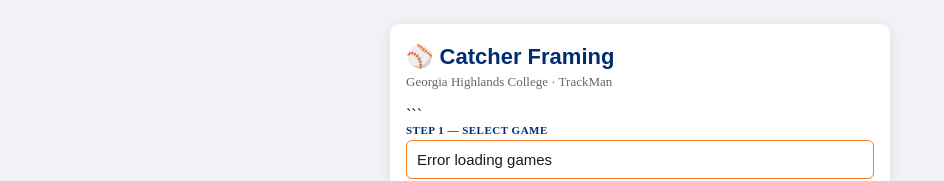
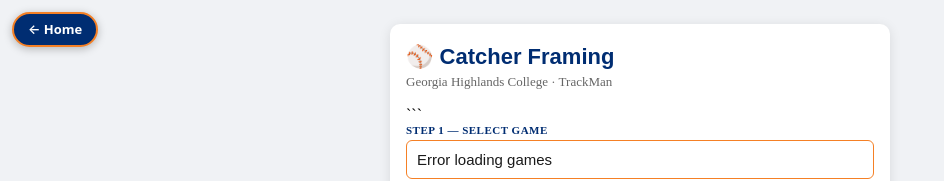
Before and after one commit to willpearson05-a11y/georgia-highlands-baseball, a plain HTML site: page catcher-framing.html in a window 1280 px wide. Shown: the top 181 px of the page, without its empty margins (0-944 px from the left). Drawn offline with nearby package versions, Linux system fonts and the light colour scheme; no server answers; a web font is replaced by a local one.

Commit message:
Add files via upload

```diff
--- a/catcher-framing.html
+++ b/catcher-framing.html
@@ -419,5 +419,11 @@
 loadGames();
 </script>
 
+<a href="index.html" class="ghc-home-btn" aria-label="Back to home">&larr; Home</a>
+<style>
+.ghc-home-btn{position:fixed;top:12px;left:12px;z-index:9999;background:#002D72;color:#fff;font:600 13px/1 system-ui,-apple-system,Segoe UI,sans-serif;padding:9px 14px;border-radius:999px;text-decoration:none;box-shadow:0 2px 8px rgba(0,0,0,.25);border:2px solid #F58025}
+.ghc-home-btn:hover{background:#F58025;color:#002D72}
+@media print{.ghc-home-btn{display:none}}
+</style>
 </body>
 </html>
```
Also changed, not shown: ghc_csv_uploader.html (+6 -0 lines), hitter-report.html (+6 -0 lines), opposing-pitcher-scout.html (+6 -0 lines), umpire-rankings.html (+6 -0 lines), umpire-report.html (+6 -0 lines), umpire-scorecard.html (+6 -0 lines).
